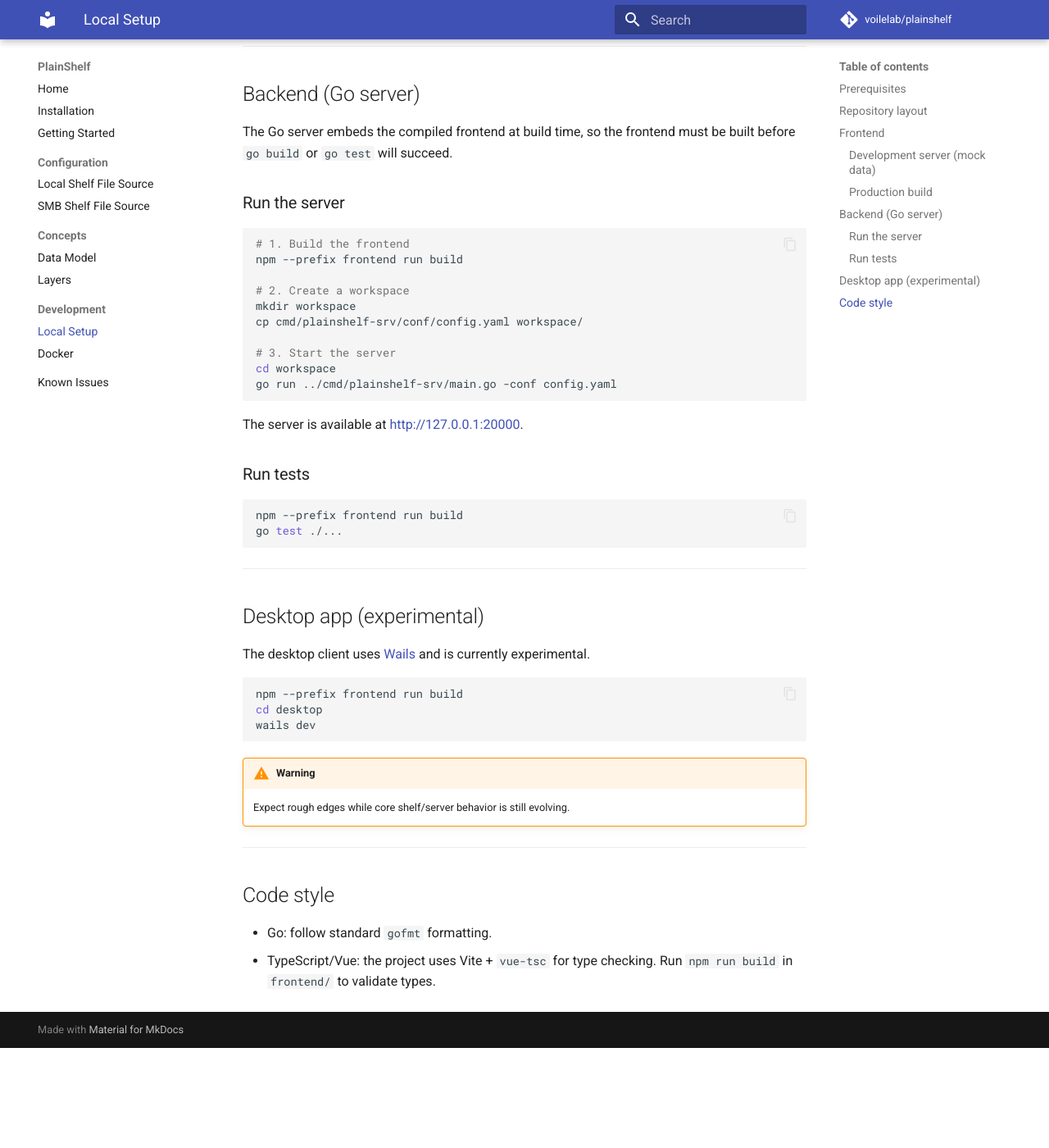
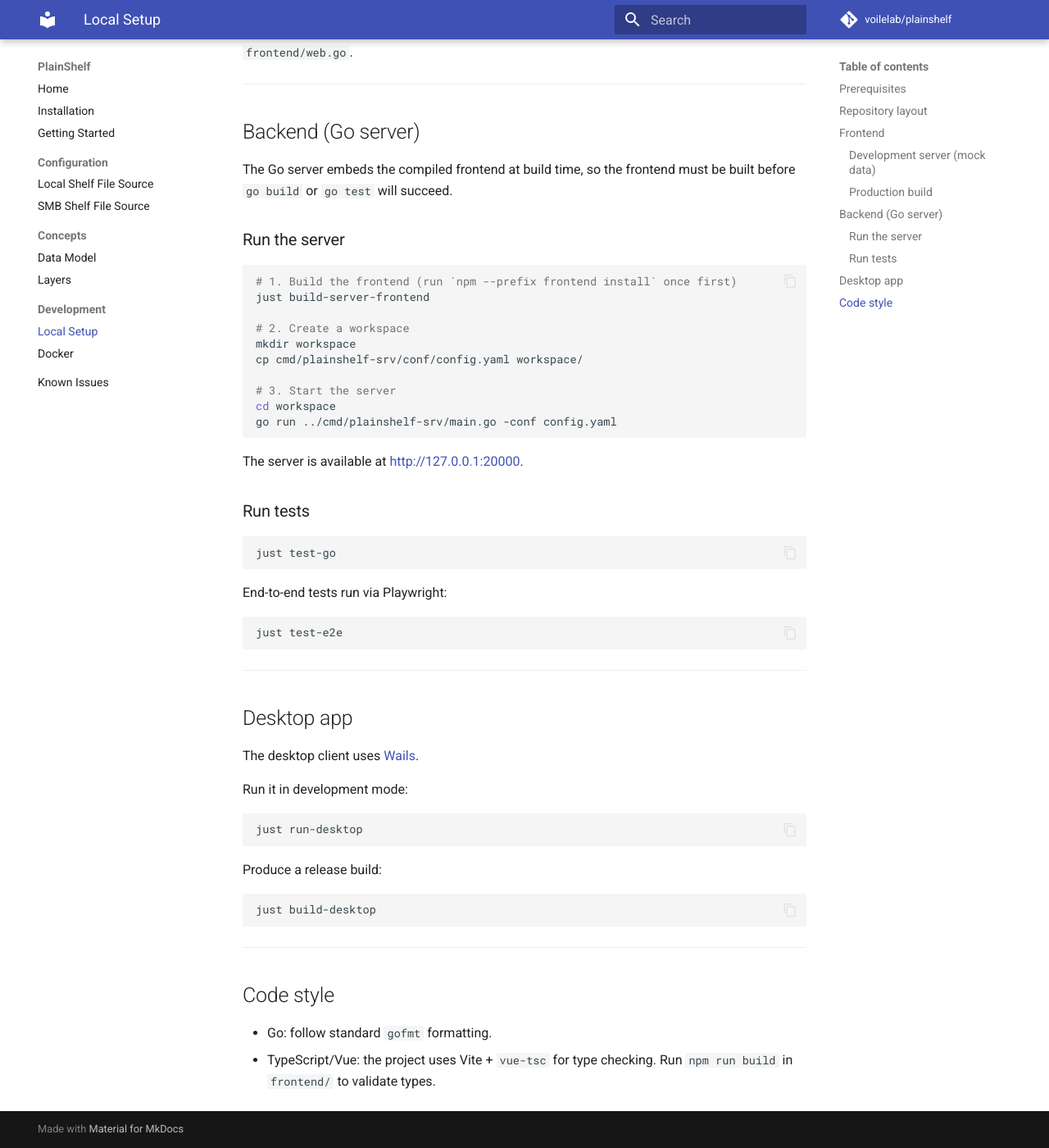
Before and after one commit to voilelab/plainshelf, an MkDocs documentation site: the page built from docs/development/setup.md, in a window 1280 px wide and 1400 px high, scrolled down 1285 px. Shown: the whole window at 82% size. Built offline with MkDocs 1.6.1 and Material for MkDocs 9.7.7, drawn with Linux system fonts in a browser that asks for light colours; comment, search, counter and statistics services are not loaded; before the commit the page ends 2563 px from its top, so only the background shows below that; some of the changed text lies outside the part shown.

Commit message:
docs: drop experimental desktop framing and prefer just recipes
The Wails desktop client is no longer experimental, so remove that framing
from README, docs/index, docs/installation, and docs/development/setup.

Swap raw npm/go/wails invocations for the corresponding `just` recipes
(build-server-frontend, test-go, test-e2e, run-desktop, build-desktop)
where one already exists in the repo's justfile. Add `just` to the
development setup prerequisites table.

````diff
--- a/docs/development/setup.md
+++ b/docs/development/setup.md
@@ -9,6 +9,7 @@ This page covers everything you need to build and run PlainShelf from source.
 | Go | 1.26.1 | <https://go.dev/dl/> |
 | Node.js | 22 | <https://nodejs.org/> |
 | npm | bundled with Node.js | |
+| just | any recent | <https://github.com/casey/just> — task runner used throughout the docs |
 
 ---
 
@@ -22,7 +23,7 @@ shelf/              # core library (Go)
 server/             # HTTP server (Go)
 frontend/           # Vue 3 web frontend
 internal/           # shared internal utilities (Go)
-desktop/            # experimental Wails desktop client
+desktop/            # Wails desktop client
 ```
 
 ---
@@ -58,8 +59,8 @@ The Go server embeds the compiled frontend at build time, so the frontend must b
 ### Run the server
 
 ```bash
-# 1. Build the frontend
-npm --prefix frontend run build
+# 1. Build the frontend (run `npm --prefix frontend install` once first)
+just build-server-frontend
 
 # 2. Create a workspace
 mkdir workspace
@@ -75,24 +76,32 @@ The server is available at <http://127.0.0.1:20000>.
 ### Run tests
 
 ```bash
-npm --prefix frontend run build
-go test ./...
+just test-go
+```
+
+End-to-end tests run via Playwright:
+
+```bash
+just test-e2e
 ```
 
 ---
 
-## Desktop app (experimental)
+## Desktop app
 
-The desktop client uses [Wails](https://wails.io/) and is currently experimental.
+The desktop client uses [Wails](https://wails.io/).
+
+Run it in development mode:
 
 ```bash
-npm --prefix frontend run build
-cd desktop
-wails dev
+just run-desktop
 ```
 
-!!! warning
-    Expect rough edges while core shelf/server behavior is still evolving.
+Produce a release build:
+
+```bash
+just build-desktop
+```
 
 ---
 
````
Also changed, not shown: README.md (+7 -9 lines), docs/getting-started.md (+3 -8 lines), docs/index.md (+1 -1 lines), docs/installation.md (+2 -3 lines).
